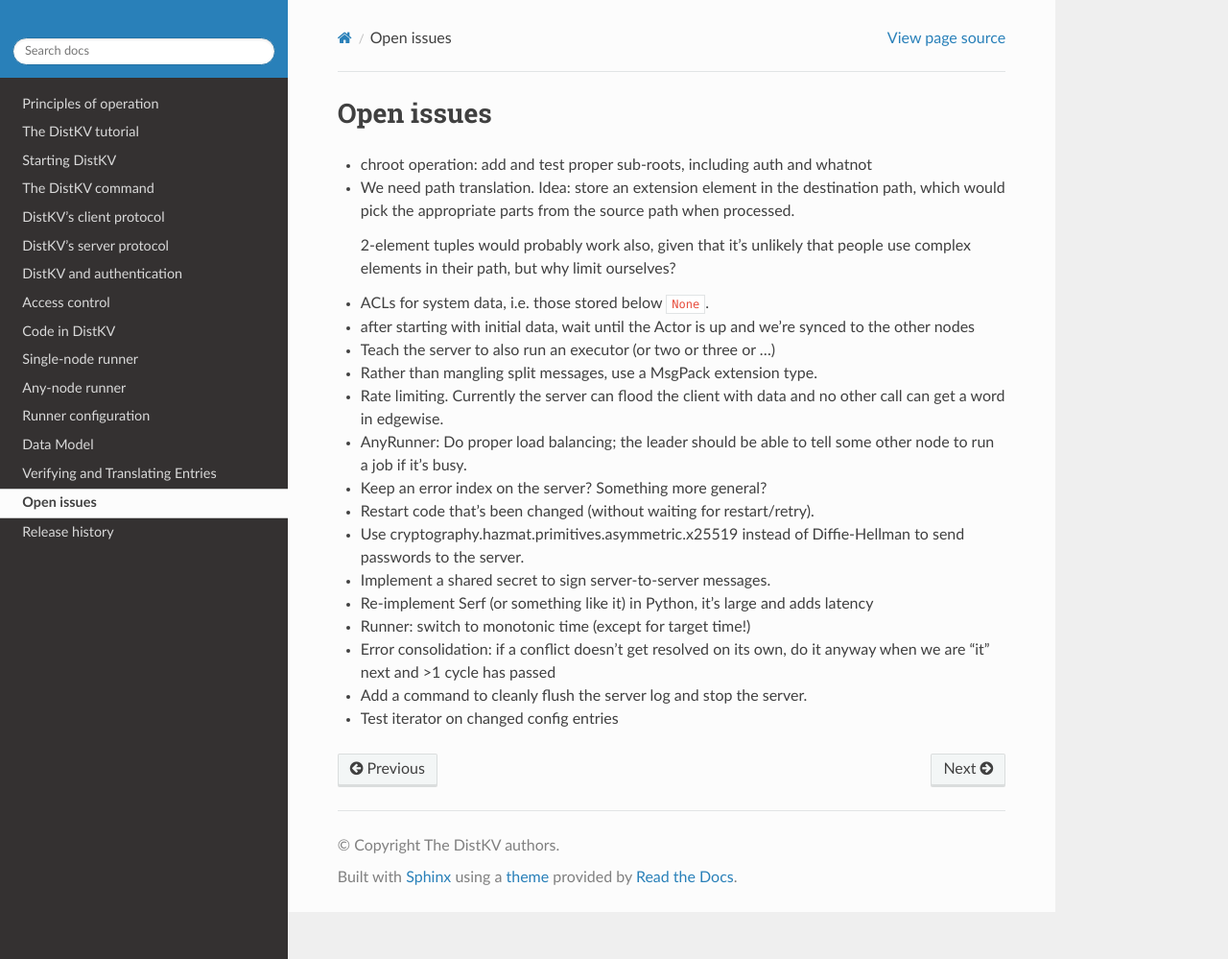
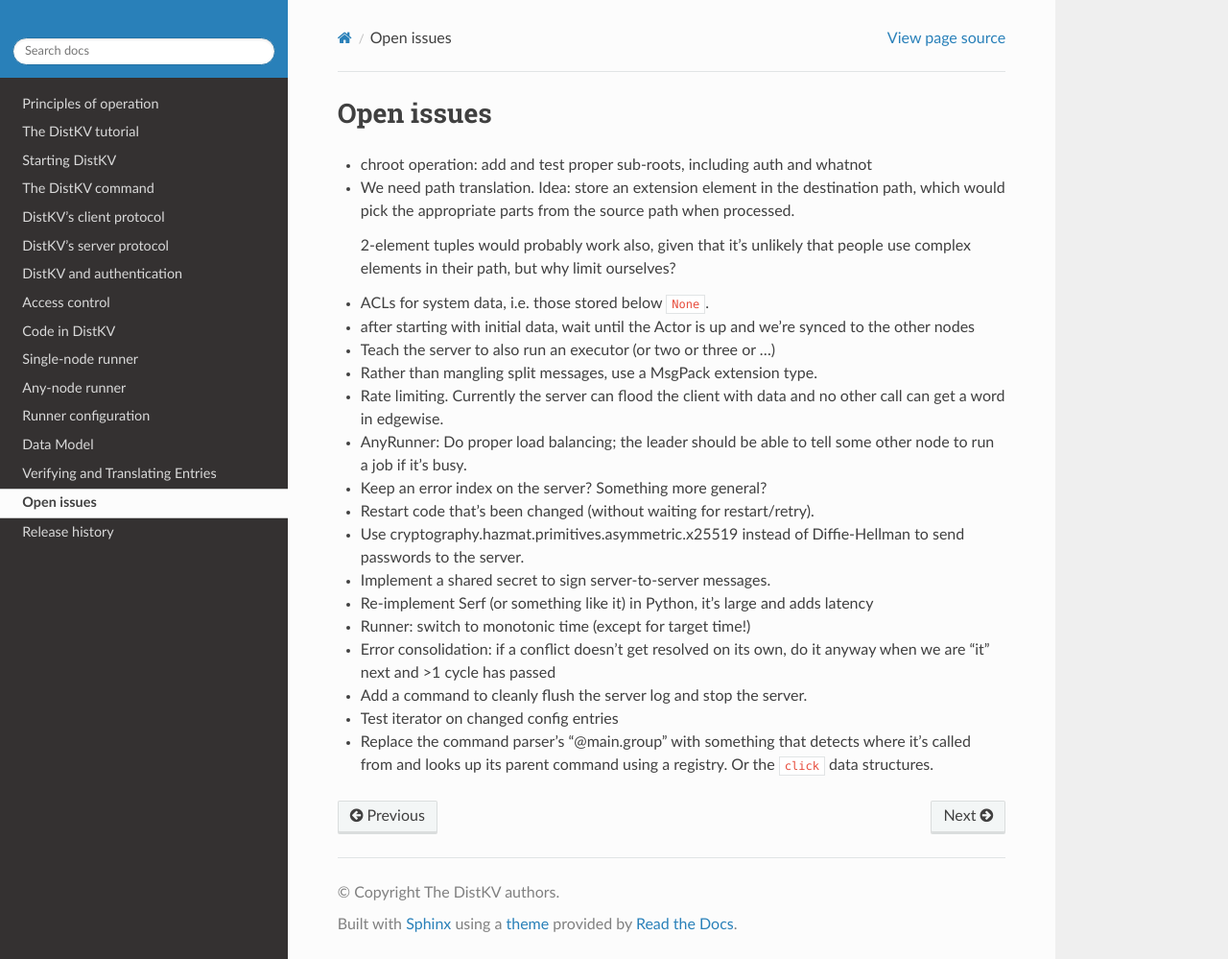
Before and after one commit to M-o-a-T/moat-kv, a Sphinx documentation site: the page built from docs/source/TODO.rst, in a window 1280 px wide and 999 px high. Shown: the whole window at 96% size. Built offline with Sphinx 7.4.7 and the Read the Docs theme 2.0.0, drawn with Linux system fonts in a browser that asks for light colours.

Commit message:
doc extension stuff

```diff
--- a/docs/source/TODO.rst
+++ b/docs/source/TODO.rst
@@ -45,3 +45,7 @@ Open issues
 * Add a command to cleanly flush the server log and stop the server.
 
 * Test iterator on changed config entries
+
+* Replace the command parser's "@main.group" with something that detects
+  where it's called from and looks up its parent command using a registry.
+  Or the ``click`` data structures.
```
